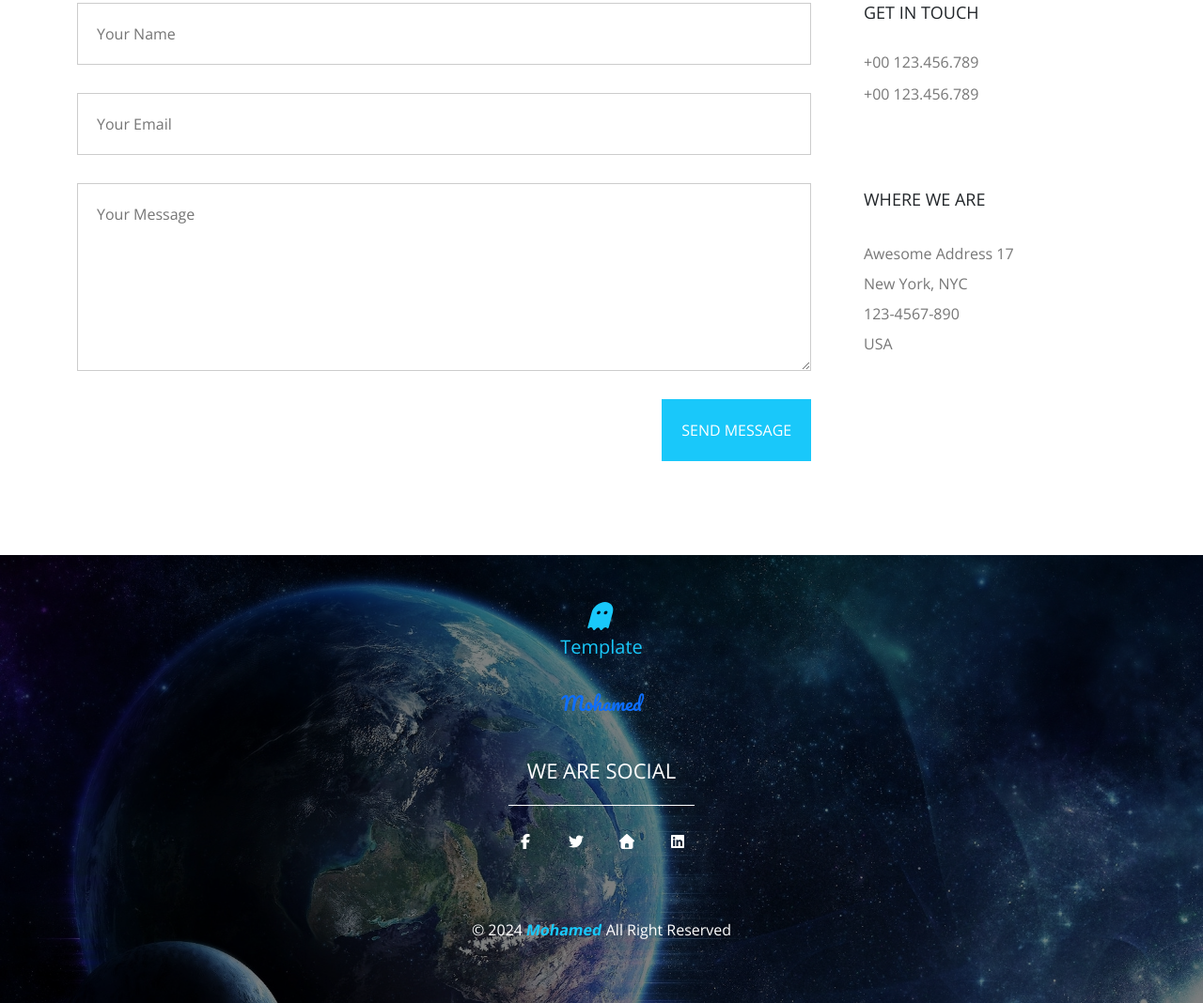
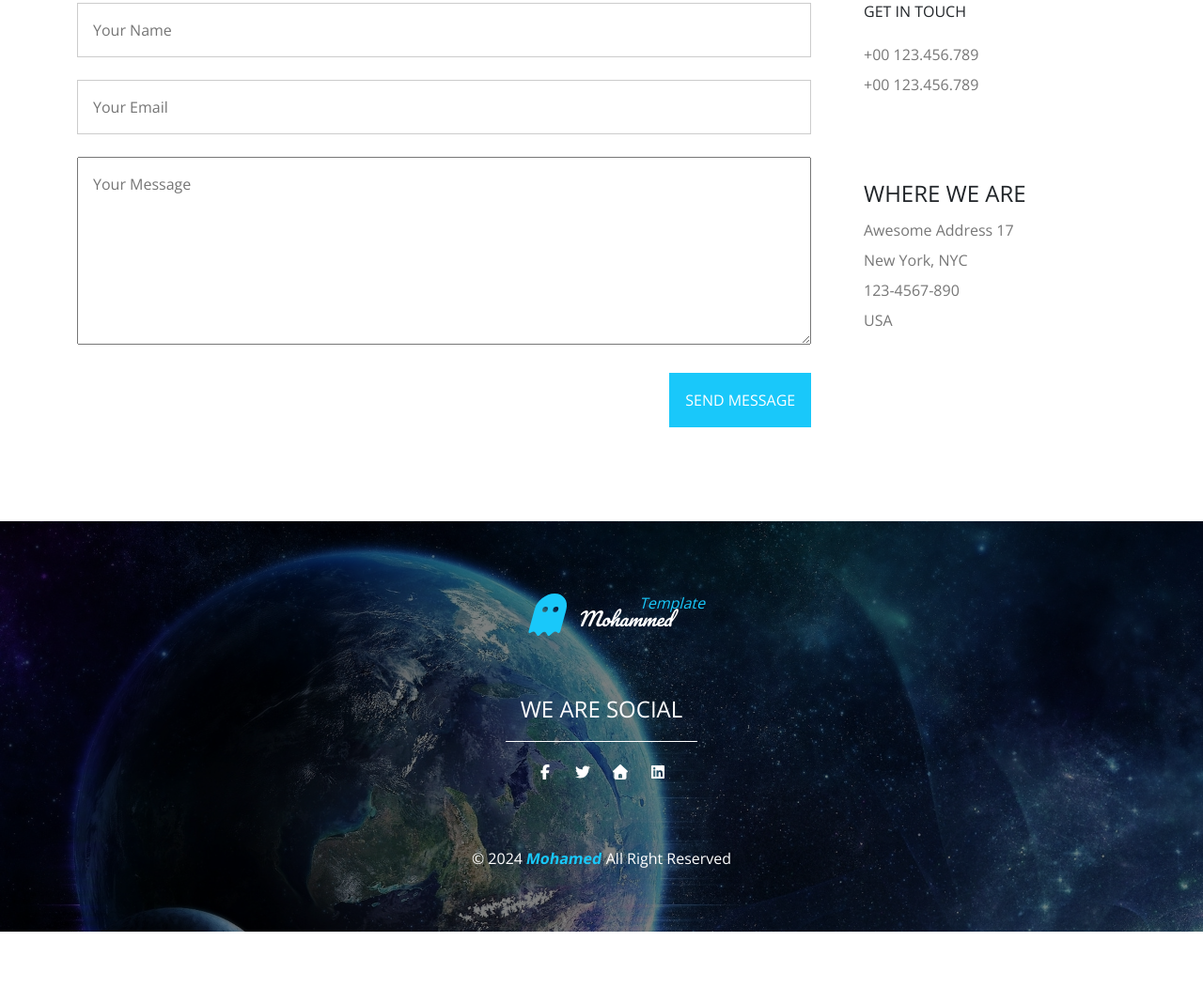
Before and after one commit to MohammedAli2011/Bootstrap-5-pro-2, a plain HTML site: page Index.html in a window 1280 px wide. Shown: the part 7418-8486 px from the top of the page at 94% size. After the commit the page ends 8410 px from the top, so only its background shows below. Drawn offline with nearby package versions, Linux system fonts and the light colour scheme.

Commit message:
end of project but there are alittle of things to do it

```diff
--- a/Index.html
+++ b/Index.html
@@ -530,23 +530,23 @@
                     tincidunt.
                 </p>
             </div>
-            <div class="Content">
+            <div class="Content d-flex justify-content-between">
                 <form action="">
-                    <input class="Main-input" type="text" minlength="5" maxlength="40" name="Name" required
+                    <input class="Main-input d-block w-100 p-3 mb-4" type="text" minlength="5" maxlength="40" name="Name" required
                         placeholder="Your Name">
-                    <input class="Main-input" type="email" name="Email" placeholder="Your Email">
-                    <textarea class="Main-input" name="Message" placeholder="Your Message"></textarea>
-                    <input type="submit" value="Send Message">
+                    <input class="Main-input d-block w-100 p-3 mb-4" type="email" name="Email" placeholder="Your Email">
+                    <textarea class="Main-input-block w-100 p-3 mb-4" name="Message" placeholder="Your Message"></textarea>
+                    <input class="text-white p-3 text-uppercase d-flex ms-auto" type="submit" value="Send Message">
                 </form>
                 <div class="Info">
                     <div class="Num">
-                        <h4>GET IN TOUCH</h4>
-                        <span class="Phone">+00 123.456.789</span>
-                        <span class="Phone">+00 123.456.789</span>
+                        <h4 class="fs-6 fw-medium mb-4">GET IN TOUCH</h4>
+                        <span class="Phone d-block mt-0 mx-0 mb-2">+00 123.456.789</span>
+                        <span class="Phone d-block mt-0 mx-0 mb-2">+00 123.456.789</span>
                     </div>
                     <div class="Address">
                         <h4>WHERE WE ARE</h4>
-                        <address>
+                        <address class="lh-lg">
                             Awesome Address 17
                             <br>
                             New York, NYC
@@ -564,26 +564,26 @@
     <!----------------- End Contact ----------------->
 
     <!---------------------------- start footer ---------------------------->
-    <div class="Footer">
-        <div class="container">
-            <a href="#" class="Logo">
-                <div>
-                    <i class="fa-solid fa-ghost fa-2x"></i>
-                    <span>
-                        <div class="Text">Template</div>
+    <div class="Footer position-relative text-white text-center">
+        <div class="container position-relative">
+            <a href="#" class="Logo mb-3">
+                <div class="d-flex align-items-center justify-content-center">
+                    <i class="fa-solid fa-ghost fa-2x me-2"></i>
+                    <span class="d-block text-white ms-1 position-relative fs-5 mb-3">
+                        <div class="Text position-relative fs-6">Template</div>
                         <br>
-                        Mohamed
+                        Mohammed
                     </span>
                 </div>
             </a>
-            <p>WE ARE SOCIAL</p>
+            <p class="p-3 my-3 mx-auto fs-4">WE ARE SOCIAL</p>
             <div class="Social-links">
-                <i class="fab fa-facebook-f"></i>
-                <i class="fab fa-twitter"></i>
-                <i class="fas fa-home"></i>
-                <i class="fab fa-linkedin"></i>
+                <i class="fab fa-facebook-f p-2"></i>
+                <i class="fab fa-twitter p-2"></i>
+                <i class="fas fa-home p-2"></i>
+                <i class="fab fa-linkedin p-2"></i>
             </div>
-            <p class="Copyright">&copy; 2024 <span>Mohamed</span> All Right Reserved</p>
+            <p class="Copyright">&copy; 2024 <span class="fw-bold d-inline-block">Mohamed</span> All Right Reserved</p>
         </div>
     </div>
 
--- a/css/Mohamed.css
+++ b/css/Mohamed.css
@@ -612,31 +612,13 @@ header .container nav form svg {
 /*************** End subscripe ***************/
 
 /*************** Start Contact ***************/
-.Contact .container .Content {
-    display: flex;
-    justify-content: space-between;
-}
-
-@media (max-width: 767px) {
-    .Contact .container .Content {
-        flex-direction: column;
-    }
-}
 
 .Contact .container .Content form {
     flex-basis: 70%;
 }
 
-.Contact .container .Content form .Main-input:focus {
-    outline: none;
-}
-
 .Contact .container .Content form .Main-input {
-    display: block;
-    width: 100%;
-    padding: 20px;
     border: 1px solid #ccc;
-    margin-bottom: 30px;
 }
 
 .Contact .container .Content form textarea {
@@ -646,11 +628,6 @@ header .container nav form svg {
 .Contact .container .Content form input[type="submit"] {
     border: 1px solid var(--main-color);
     background-color: var(--main-color);
-    color: #fff;
-    padding: 20px;
-    text-transform: uppercase;
-    display: flex;
-    margin-left: auto;
     cursor: pointer;
 }
 
@@ -658,25 +635,7 @@ header .container nav form svg {
     flex-basis: 25%;
 }
 
-@media (max-width: 767px) {
-    .Contact .container .Content .Info {
-        order: -1;
-        text-align: center;
-        display: flex;
-        margin-bottom: 50px;
-        justify-content: center;
-    }
-}
-
-.Contact .container .Content .Info h4 {
-    font-weight: 500;
-    font-size: 18px;
-    margin-bottom: 30px;
-}
-
 .Contact .container .Content .Info .Num .Phone {
-    display: block;
-    margin: 0 0 10px;
     color: var(--text-color);
 }
 
@@ -684,15 +643,7 @@ header .container nav form svg {
     margin-top: 90px;
 }
 
-@media (max-width: 767px) {
-    .Contact .container .Content .Info .Address {
-        margin-top: 0;
-        margin-left: 20px;
-    }
-}
-
 .Contact .container .Content .Info .Address address {
-    line-height: 2;
     color: var(--text-color);
 }
 
@@ -702,9 +653,6 @@ header .container nav form svg {
 .Footer {
     background-image: url(../images/subscribe.jpg);
     background-size: cover;
-    position: relative;
-    color: #fff;
-    text-align: center;
     padding-top: calc(var(--main-padding) / 2);
     padding-bottom: calc(var(--main-padding) / 2);
 
@@ -720,28 +668,9 @@ header .container nav form svg {
     background-color: rgb(0 0 0 / 50%);
 }
 
-.Footer .container {
-    position: relative;
-}
-
-.Footer .container .Logo div span {
-    font-size: 20px;
-}
-
-.Footer .container .Logo div svg {
-    font-size: 30px;
-}
-
 .Footer .container p:nth-of-type(1) {
-    padding: 20px;
-    margin: 20px auto;
-    font-size: 22px;
     width: fit-content;
     border-bottom: 1px solid #fff;
-}
-
-.Footer .container .Social-links svg {
-    padding: 10px 15px;
 }
 
 .Footer .container .Copyright {
@@ -750,9 +679,7 @@ header .container nav form svg {
 
 .Footer .container .Copyright span {
     color: var(--main-color);
-    font-weight: bold;
     transform: skewX(350deg);
-    display: inline-block;
 }
 
 /*************** End footer ***************/
--- a/css/media.css
+++ b/css/media.css
@@ -159,3 +159,26 @@
         margin: 30px 0 0 !important;
     }
 }
+
+@media (max-width: 767px) {
+    .Contact .container .Content {
+        flex-direction: column;
+    }
+}
+
+@media (max-width: 767px) {
+    .Contact .container .Content .Info {
+        order: -1;
+        text-align: center;
+        display: flex;
+        margin-bottom: 50px;
+        justify-content: center;
+    }
+}
+
+@media (max-width: 767px) {
+    .Contact .container .Content .Info .Address {
+        margin-top: 0;
+        margin-left: 20px;
+    }
+}
```
